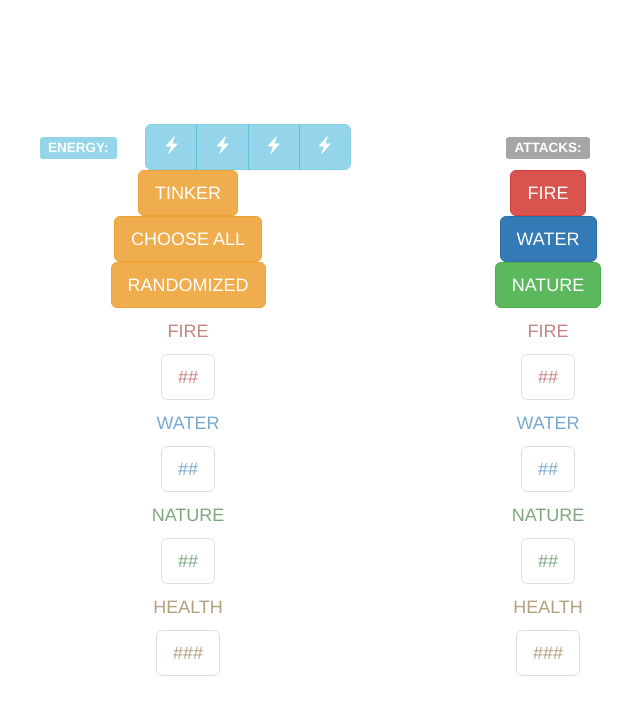
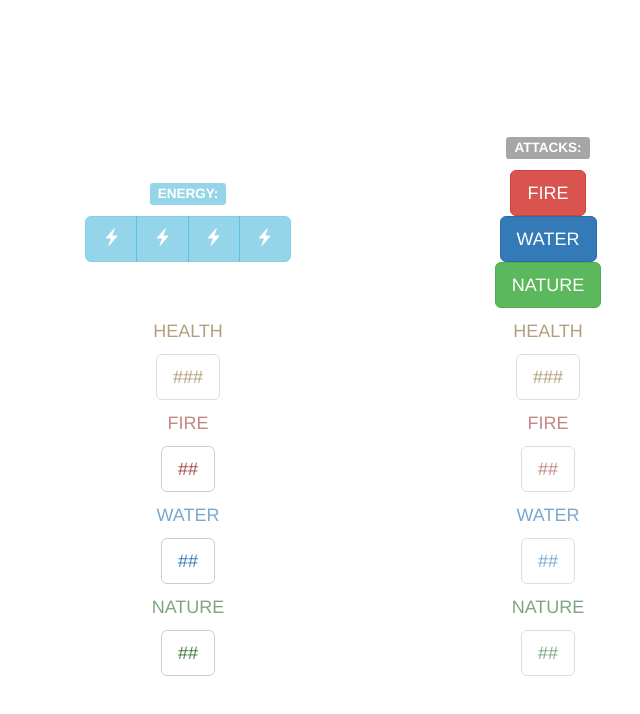
Before and after one commit to maybethis/Mekks, a plain HTML site: page index.html in a window 1280 px wide. Shown: the whole page, without its empty margins (272-912 px from the left). Drawn offline with nearby package versions, Linux system fonts and the light colour scheme.

Commit message:
removed all but tinkering and attacking

```diff
--- a/index.html
+++ b/index.html
@@ -30,25 +30,25 @@
         <div class="app-centered">
         <div class="app-wrapper">
 <div class="container app">
-<div class="row"><div class=" col-sm-2 hidden-xs"><a class="btn btn-link btn-lg disabled disabled"><span class="label label-info">ENERGY:</span></a></div>
-<div class="col-sm-4 col-xs-6"> <div class="btn-group">
+<div class="row"><div class="col-xs-offset-6 col-xs-6"><a class="btn btn-link btn-lg disabled  disabled"><span class="label label-default">ATTACKS:</span></a></div></div>
+<div class="row">
+<div class=" col-xs-6"><a class="btn btn-link btn-lg disabled disabled"><span class="label label-info">ENERGY:</span></a></div><div class="col-xs-6"><a class="btn btn-danger btn-lg">FIRE</a></div></div>
+<div class="row"><div class="col-xs-6"> <div class="btn-group">
 <a class="btn btn-info btn-lg disabled disabled"><span class="glyphicon glyphicon-flash"></span></a>
 <a class="btn btn-info btn-lg disabled disabled"><span class="glyphicon glyphicon-flash"></span></a>
 <a class="btn btn-info btn-lg disabled disabled"><span class="glyphicon glyphicon-flash"></span></a>
-<a class="btn btn-info btn-lg disabled disabled"><span class="glyphicon glyphicon-flash"></span></a></div></div><div class="col-xs-6"><a class="btn btn-link btn-lg disabled  disabled"><span class="label label-default">ATTACKS:</span></a></div></div>
-<div class="row"><div class="col-xs-6"><a class="btn btn-warning btn-lg">TINKER</a></div><div class="col-xs-6"><a class="btn btn-danger btn-lg">FIRE</a></div></div>
-<div class="row"><div class="col-xs-6"><a class="btn btn-warning btn-lg">CHOOSE ALL</a></div><div class="col-xs-6"><a class="btn btn-primary btn-lg ">WATER</a></div></div>
+<a class="btn btn-info btn-lg disabled disabled"><span class="glyphicon glyphicon-flash"></span></a></div></div><div class="col-xs-6"><a class="btn btn-primary btn-lg ">WATER</a></div></div>
 <div class="row">
-<div class="col-xs-6"><a class="btn btn-warning btn-lg">RANDOMIZED</a></div>
-<div class="col-xs-6"><a class="btn btn-success btn-lg">NATURE</a></div></div>
-<div class="row"><div class="col-xs-6"><a class="btn btn-link btn-lg disabled "><span class="text-danger">FIRE</span></a></div><div class="col-xs-6"><a class="btn btn-link btn-lg disabled "><span class="text-danger">FIRE</span></a></div></div>
-<div class="row"><div class="col-xs-6"><a class="btn btn-default btn-lg disabled"><span class="text-danger" id="player-fire">##</span></a></div><div class="col-xs-6"><a class="btn btn-default btn-lg disabled disabled"><span class="text-danger" id="enemy-fire">##</span></a></div></div>
+<div class="col-xs-6 hidden"><a class="btn btn-warning btn-lg hidden-xs">RANDOMIZED</a></div>
+<div class="col-xs-offset-6 col-xs-6"><a class="btn btn-success btn-lg">NATURE</a></div></div>
+<div class="row"><div class="col-xs-6"><a class="btn btn-link btn-lg disabled "><span class="text-warning">HEALTH</span></a></div><div class="col-xs-6"><a class="btn btn-link btn-lg disabled "><span class="text-warning">HEALTH</span></a></div></div>
+<div class="row"><div class="col-xs-6"><a class="btn btn-default btn-lg disabled"><span class="text-warning" id="player-health">###</span></a></div><div class="col-xs-6"><a class="btn btn-default btn-lg disabled"><span class="text-warning" id="enemy-health">###</span></a></div></div><div class="row"><div class="col-xs-6"><a class="btn btn-link btn-lg disabled "><span class="text-danger">FIRE</span></a></div><div class="col-xs-6"><a class="btn btn-link btn-lg disabled "><span class="text-danger">FIRE</span></a></div></div>
+<div class="row"><div class="col-xs-6"><a class="btn btn-default btn-lg"><span class="text-danger" id="player-fire">##</span></a></div><div class="col-xs-6"><a class="btn btn-default btn-lg disabled disabled"><span class="text-danger" id="enemy-fire">##</span></a></div></div>
 <div class="row"><div class="col-xs-6"><a class="btn btn-link btn-lg disabled "><span class="text-primary">WATER</span></a></div><div class="col-xs-6"><a class="btn btn-link btn-lg disabled "><span class="text-primary">WATER</span></a></div></div>
-<div class="row"><div class="col-xs-6"><a class="btn btn-default btn-lg disabled"><span class="text-primary" id="player-water">##</span></a></div><div class="col-xs-6"><a class="btn btn-default btn-lg disabled"><span class="text-primary" id="enemy-water">##</span></a></div></div>
+<div class="row"><div class="col-xs-6"><a class="btn btn-default btn-lg"><span class="text-primary" id="player-water">##</span></a></div><div class="col-xs-6"><a class="btn btn-default btn-lg disabled"><span class="text-primary" id="enemy-water">##</span></a></div></div>
 <div class="row"><div class="col-xs-6"><a class="btn btn-link btn-lg disabled "><span class="text-success">NATURE</span></a></div><div class="col-xs-6"><a class="btn btn-link btn-lg disabled "><span class="text-success">NATURE</span></a></div></div>
-<div class="row"><div class="col-xs-6"><a class="btn btn-default btn-lg disabled"><span class="text-success" id="player-nature">##</span></a></div><div class="col-xs-6"><a class="btn btn-default btn-lg disabled"><span class="text-success" id="enemy-nature">##</span></a></div></div>
-<div class="row"><div class="col-xs-6"><a class="btn btn-link btn-lg disabled "><span class="text-warning">HEALTH</span></a></div><div class="col-xs-6"><a class="btn btn-link btn-lg disabled "><span class="text-warning">HEALTH</span></a></div></div>
-<div class="row"><div class="col-xs-6"><a class="btn btn-default btn-lg disabled"><span class="text-warning" id="player-health">###</span></a></div><div class="col-xs-6"><a class="btn btn-default btn-lg disabled"><span class="text-warning" id="enemy-health">###</span></a></div></div>
+<div class="row"><div class="col-xs-6"><a class="btn btn-default btn-lg"><span class="text-success" id="player-nature">##</span></a></div><div class="col-xs-6"><a class="btn btn-default btn-lg disabled"><span class="text-success" id="enemy-nature">##</span></a></div></div>
+
 </div>
 </div>
         </div>
```
